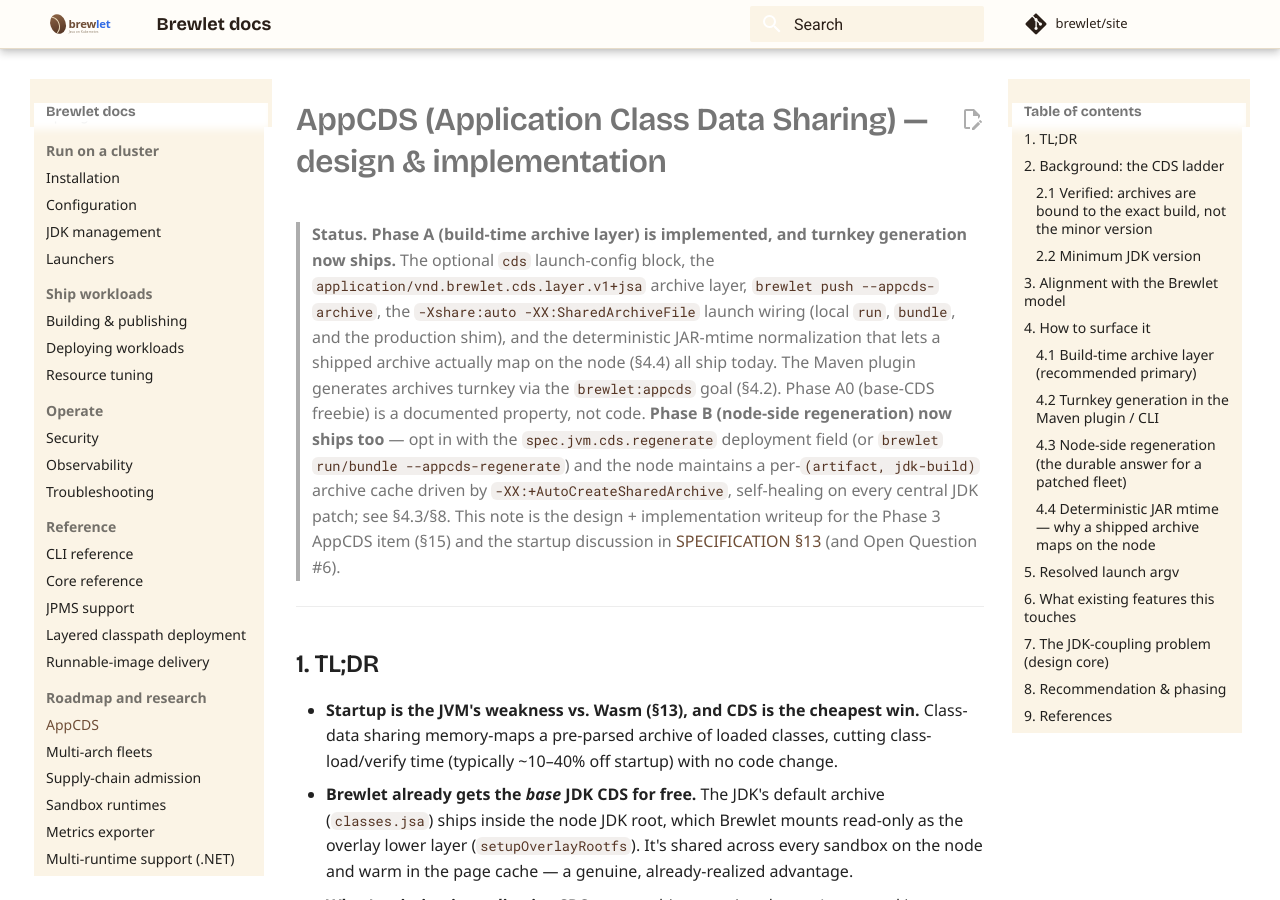
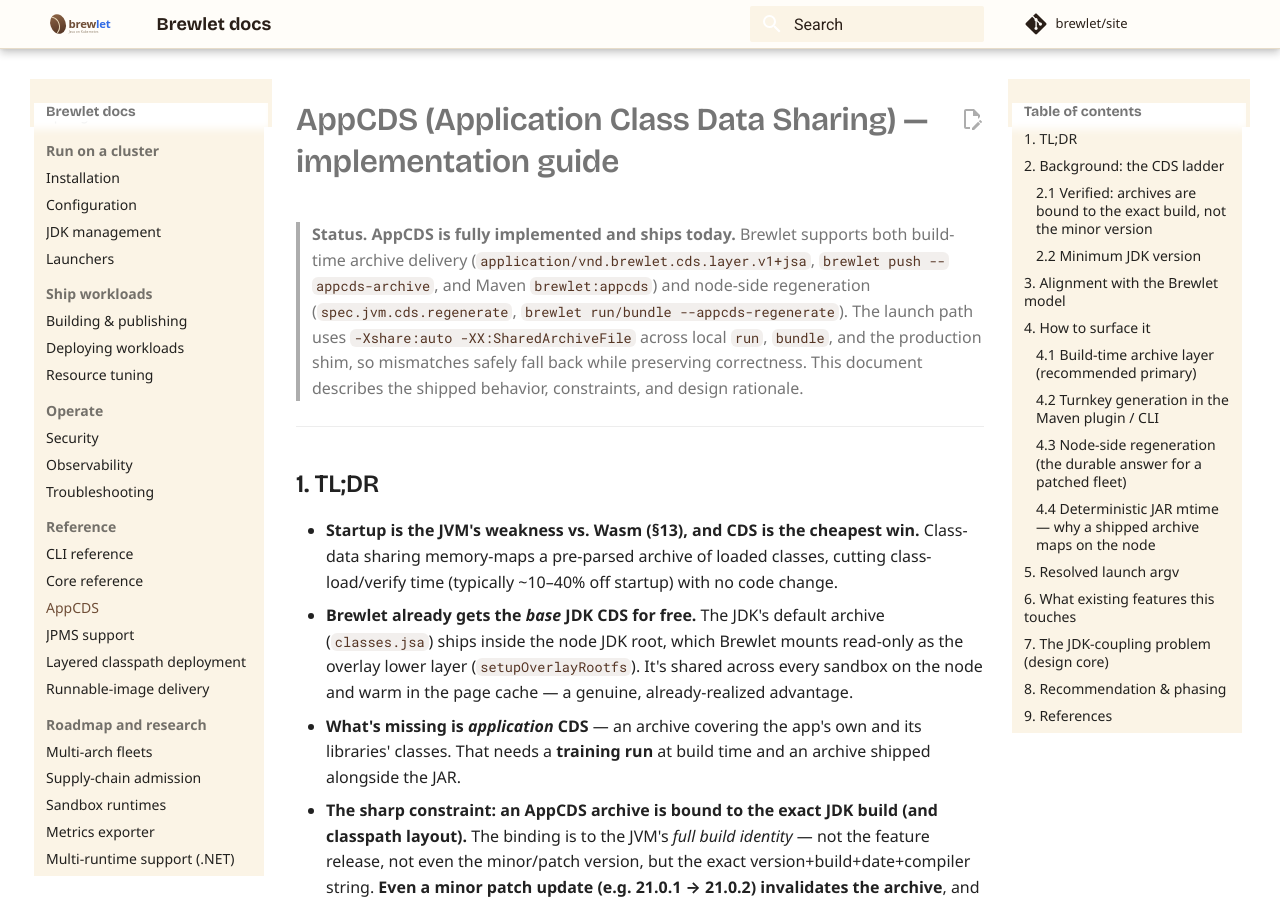
Before and after one commit to brewlet/site, an MkDocs documentation site: the page built from docs/appcds.md, in a window 1280 px wide and 900 px high. Built offline with MkDocs 1.6.1 and Material for MkDocs 9.7.7, drawn with Linux system fonts in a browser that asks for light colours; comment, search, counter and statistics services are not loaded.

Commit message:
Clarify AppCDS as fully shipped
Co-authored-by: Copilot App <223556219+Copilot@users.noreply.github.com>

Copilot-Session: 4c416287-76d8-42f1-89f3-d8f375dbbc0e

```diff
--- a/docs/appcds.md
+++ b/docs/appcds.md
@@ -1,22 +1,13 @@
-# AppCDS (Application Class Data Sharing) — design & implementation
+# AppCDS (Application Class Data Sharing) — implementation guide
 
-> **Status.** **Phase A (build-time archive layer) is implemented, and turnkey
-> generation now ships.** The optional
-> `cds` launch-config block, the `application/vnd.brewlet.cds.layer.v1+jsa` archive
-> layer, `brewlet push --appcds-archive`, the `-Xshare:auto -XX:SharedArchiveFile`
-> launch wiring (local `run`, `bundle`, and the production shim), and the
-> deterministic JAR-mtime normalization that lets a shipped archive actually map on
-> the node (§4.4) all ship today. The Maven plugin generates archives turnkey via
-> the `brewlet:appcds` goal (§4.2). Phase A0 (base-CDS freebie) is a documented
-> property, not code. **Phase B (node-side regeneration) now ships too** — opt in
-> with the `spec.jvm.cds.regenerate` deployment field (or `brewlet run/bundle
-> --appcds-regenerate`) and the
-> node maintains a per-`(artifact, jdk-build)` archive cache driven by
-> `-XX:+AutoCreateSharedArchive`, self-healing on every central JDK patch; see
-> §4.3/§8. This note is the design + implementation writeup for the Phase 3 AppCDS
-> item (§15) and the startup discussion in
-> [SPECIFICATION §13](https://github.com/brewlet/specs/blob/main/SPECIFICATION.md#13-performance--startup)
-> (and Open Question #6).
+> **Status.** **AppCDS is fully implemented and ships today.** Brewlet supports
+> both build-time archive delivery (`application/vnd.brewlet.cds.layer.v1+jsa`,
+> `brewlet push --appcds-archive`, and Maven `brewlet:appcds`) and node-side
+> regeneration (`spec.jvm.cds.regenerate`, `brewlet run/bundle --appcds-regenerate`).
+> The launch path uses `-Xshare:auto -XX:SharedArchiveFile` across local `run`,
+> `bundle`, and the production shim, so mismatches safely fall back while preserving
+> correctness. This document describes the shipped behavior, constraints, and design
+> rationale.
 
 ---
 
--- a/mkdocs.yml
+++ b/mkdocs.yml
@@ -78,11 +78,11 @@ nav:
   - Reference:
       - CLI reference: cli-reference.md
       - Core reference: reference.md
+      - AppCDS: appcds.md
       - JPMS support: jpms-support.md
       - Layered classpath deployment: layered-classpath-deployment.md
       - Runnable-image delivery: runnable-image.md
   - Roadmap and research:
-      - AppCDS: appcds.md
       - Multi-arch fleets: multi-arch.md
       - Supply-chain admission: supply-chain-admission.md
       - Sandbox runtimes: sandbox-runtimes.md
```
